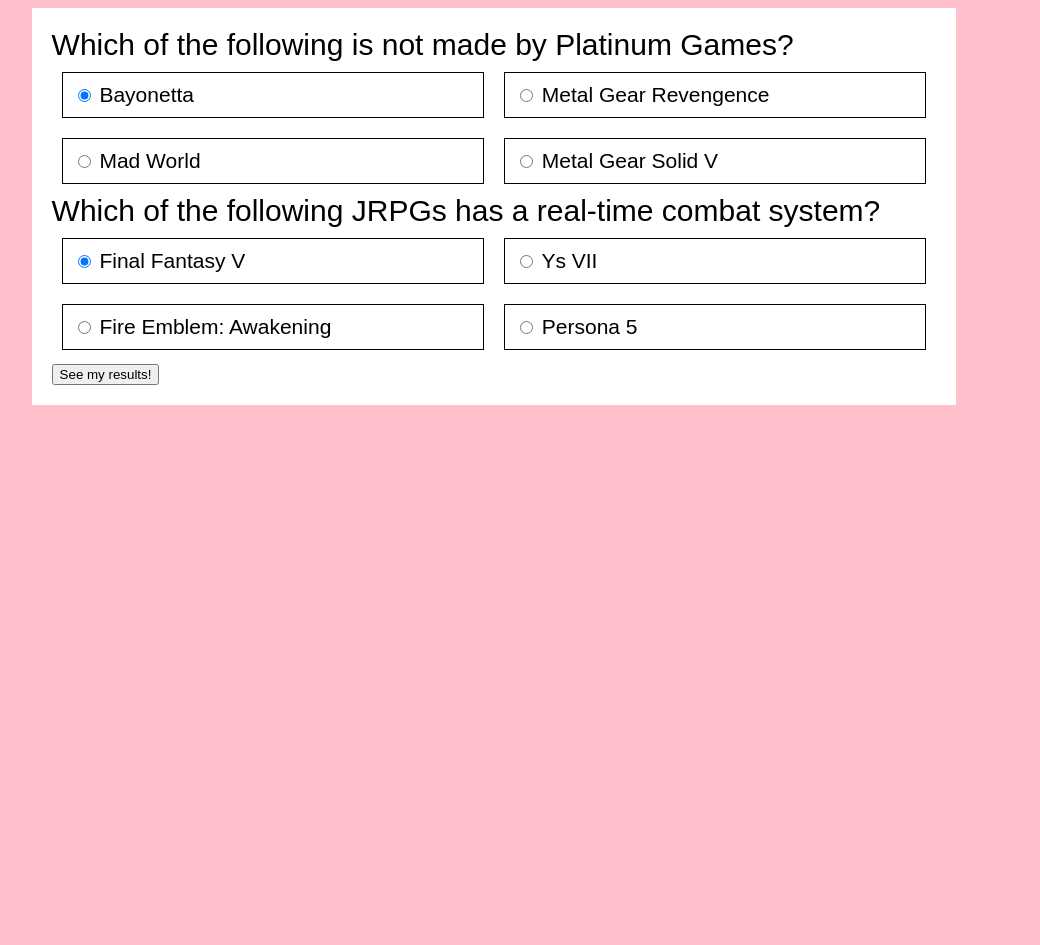
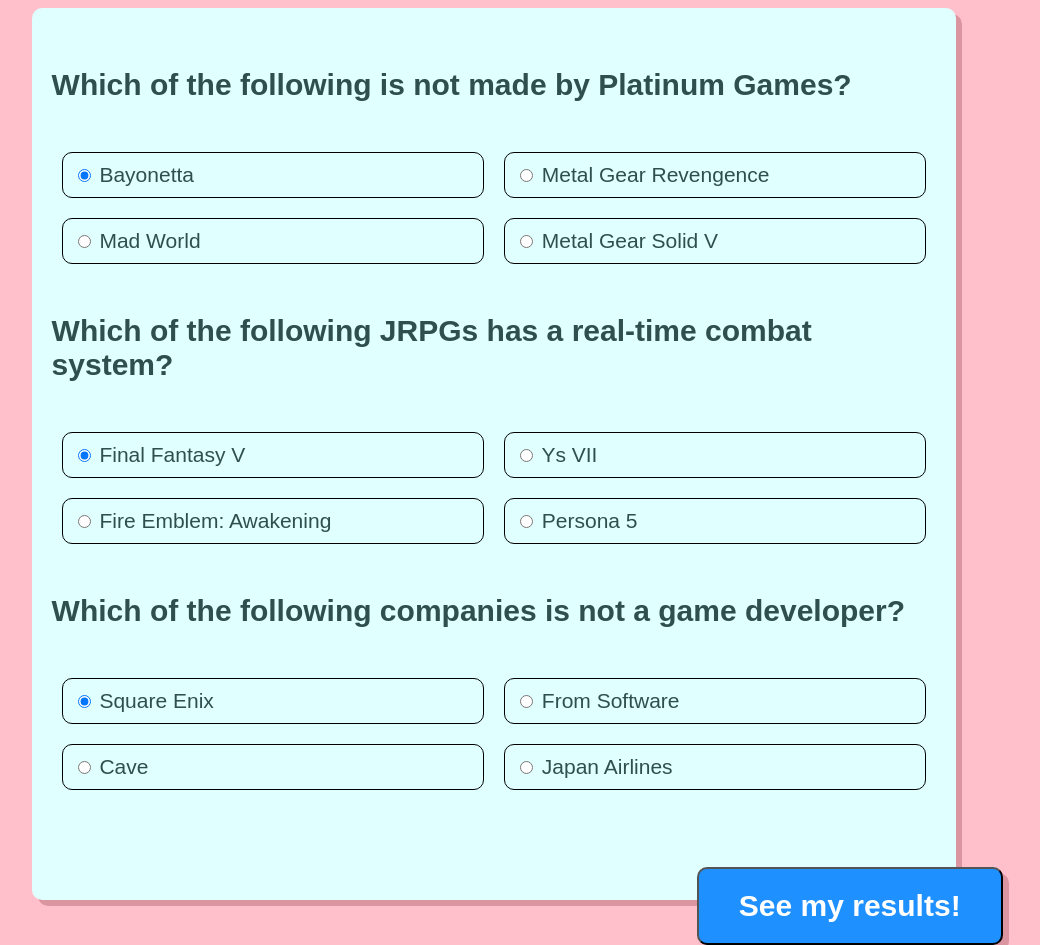
Before and after one commit to SebastianJensen-teaching/te21b-quiz, a plain HTML site: page index.html in a window 1280 px wide. Shown: the whole page, without its empty margins (146-1186 px from the left). Before the commit the page ends 800 px from the top, so only its background shows below. Drawn offline with Linux system fonts and the light colour scheme.

Commit message:
added javascript

```diff
--- a/index.html
+++ b/index.html
@@ -7,6 +7,7 @@
     <meta name="viewport" content="width=device-width, initial-scale=1.0">
     <title>Videogame Quiz</title>
     <link rel="stylesheet" href="style.css">
+    <script src="./quiz.js" defer></script>
 </head>
 
 <body>
@@ -45,6 +46,23 @@
                 <input type="radio" name="q2" value="0"> Persona 5
             </label>
         </div>
+        <div class="question">
+            Which of the following companies is not a game developer?
+        </div>
+        <div class="answers">
+            <label>
+                <input type="radio" name="q3" value="0" checked> Square Enix
+            </label>
+            <label>
+                <input type="radio" name="q3" value="0"> From Software
+            </label>
+            <label>
+                <input type="radio" name="q3" value="0"> Cave
+            </label>
+            <label>
+                <input type="radio" name="q3" value="1"> Japan Airlines
+            </label>
+        </div>
         <button type="button" class="send-button">See my results!</button>
     </form>
 </body>
--- /dev/null
+++ b/quiz.js
@@ -0,0 +1,12 @@
+let button = document.querySelector(".send-button");
+button.addEventListener("click", handleForm);
+
+function handleForm() {
+    let points = 0;
+    let answers = document.querySelectorAll("input:checked");
+    for (let a = 0; a < answers.length; a++) {
+        points += parseInt(answers[a].value, 10);
+    }
+    console.log(points);
+    alert(`You got ${points} /3 points!`);
+}
--- a/style.css
+++ b/style.css
@@ -2,17 +2,24 @@
     background-color: pink;
     font-family: Arial, Helvetica, sans-serif;
     font-size: 21px;
+    color: darkslategray
 }
 
 form {
-    background-color: white;
+    position: relative;
+    background-color: lightcyan;
     width: 70%;
     margin: auto;
     padding: 20px;
+    border-radius: 10px;
+    padding-bottom: 100px;
+    box-shadow: 6px 6px 0px rgb(219, 149, 161);
 }
 
 form .question {
     font-size: 30px;
+    font-weight: bolder;
+    margin: 40px 0px;
 }
 
 form .answers {
@@ -24,4 +31,18 @@
     margin: 10px;
     padding: 10px;
     border: 1px solid black;
+    border-radius: 10px;
 }
+
+.send-button {
+    position: absolute;
+    bottom: -5%;
+    right: -5%;
+    padding: 20px 40px;
+    font-size: 30px;
+    border-radius: 10px;
+    background-color: dodgerblue;
+    font-weight: bolder;
+    box-shadow: 6px 6px 0px rgb(219, 149, 161);
+    color: white;
+}
```
